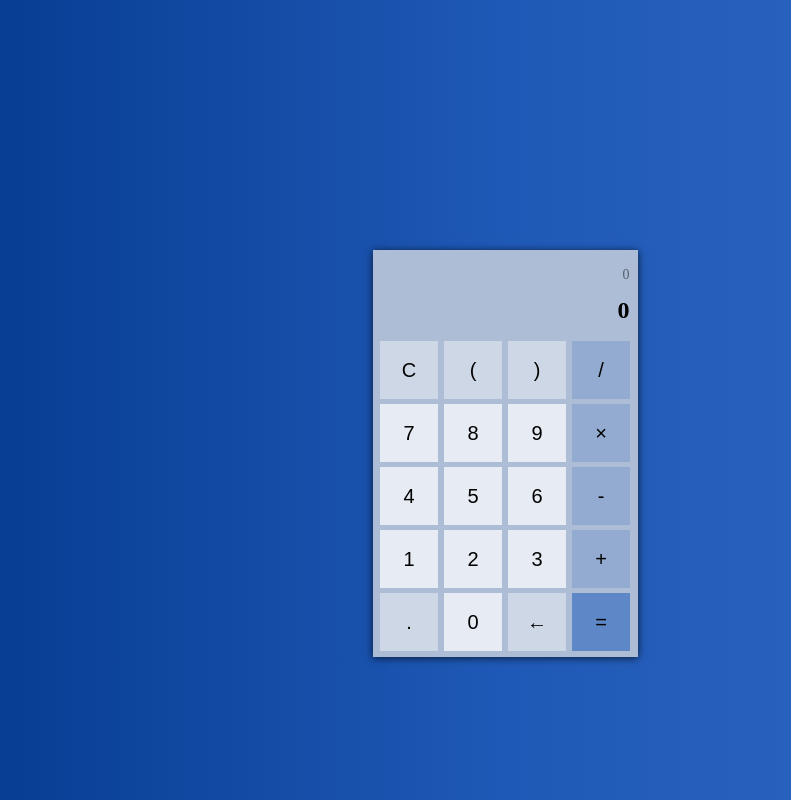
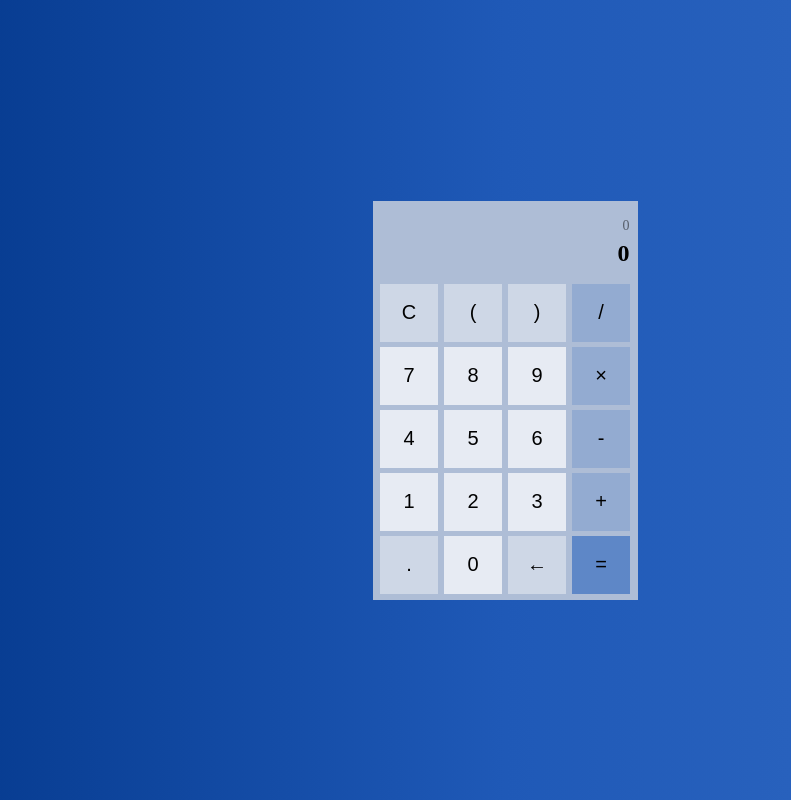
Before and after one commit to Urrby/Calculator, a plain HTML site: page index.html in a window 1280 px wide. Shown: the whole page, without its empty margins (135-926 px from the left). Drawn offline with Linux system fonts and the light colour scheme.

Commit message:
Add files via upload

```diff
--- a/css/style.css
+++ b/css/style.css
@@ -50,16 +50,20 @@ table {
 
 /* My code */
 
-body {
+html, body {
 	background: linear-gradient(to right, #023689, #1f59b7, #336bc4);
-	display: grid;
-	justify-content: center;
+	width: 100%;
+    height: 100%;
 
 }
 
 .calc-wrap {
 	box-shadow: 0px 1px 8px rgba(0,0,0,0.7);
-	margin-top: 250px;
+    display: grid;
+	justify-content: center;
+    align-content: center;
+    height: 100%;
+
 }
 
 .display-wrap {
@@ -116,7 +120,7 @@ button:hover {
 }
 
 #process, #result {
-	padding: 8px;
+	margin: 8px;
 	font-size: 14px;
 	color: rgba(0,0,0,1);
 
@@ -124,6 +128,8 @@ button:hover {
 
 #process {
 	color: rgba(0,0,0,0.5);
+    overflow: auto;
+    width: 249px;
 }
 
 #result {
```
